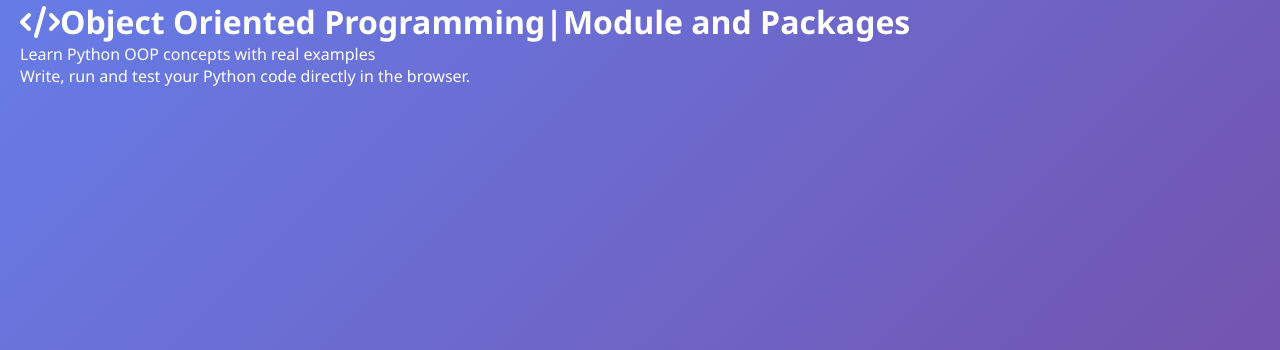
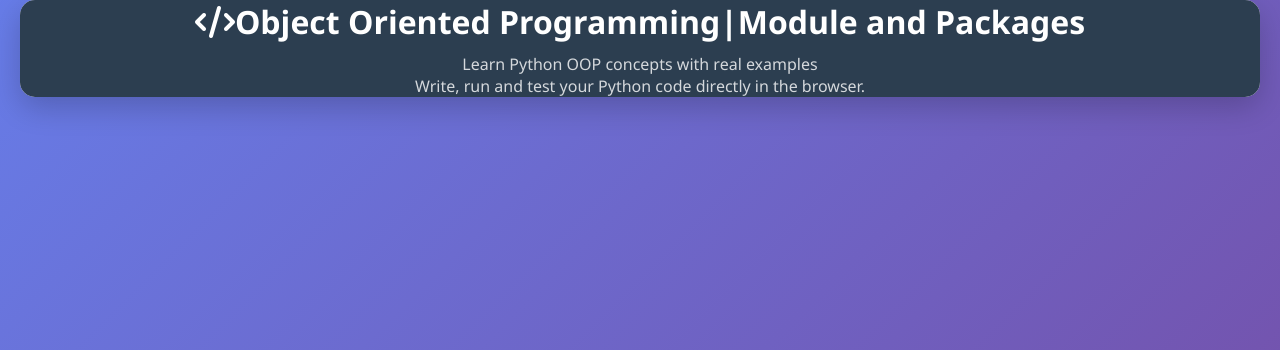
Before and after one commit to rezasdsju/satbeta, a Django app: page /python-runner/ in a window 1280 px wide. Shown: the part 70-420 px from the top of the page. Run offline with Django 5.2, Linux system fonts and the light colour scheme; some libraries are stand-ins or nearby versions.

Commit message:
css for oop

```diff
--- a/home/templates/home/programming/python_runner_0.html
+++ b/home/templates/home/programming/python_runner_0.html
@@ -1,6 +1,6 @@
 {% extends "base.html" %}
 {% load static %}
-{% block title %}Module and Packeages {% endblock %}
+{% block title %}OOP|Module & Packeages|SAT {% endblock %}
 {% block extra_js %}
 <link rel="stylesheet" href="https://cdnjs.cloudflare.com/ajax/libs/font-awesome/6.4.0/css/all.min.css">
 <link rel="stylesheet" href="https://cdnjs.cloudflare.com/ajax/libs/codemirror/5.65.5/codemirror.min.css">
@@ -12,9 +12,40 @@
 
 <script src="https://cdn.jsdelivr.net/pyodide/v0.21.3/full/pyodide.js"></script>
 <style>
-/*
-পড়ে করবো
-*/
+.container{
+    max-width: 10000px;
+    margin: 0 auto;
+}
+.python-runner-container{
+    width: 100%;
+    background: rgba(255,255,255,0.95);
+    border-radius: 15px;
+    box-shadow: 0 10px 30px rgba(0,0,0,0.2);
+    overflow: hidden;
+    margin: 0px auto;
+}
+.python-runner-header{
+    background: #2c3e50;
+    color: white;
+    padding: 0px;
+    text-align: center;
+    display: flex;
+    justify-content: space-between;
+    align-items: center;
+    flex-wrap: wrap;
+
+}
+.header-content{
+    flex: 1;
+}
+.python-runner-header h1{
+    font-size: 2rem;
+    margin-bottom: 10px;
+}
+.python-runner-header .subtitle{
+    font-size: 1rem;
+    opacity: 0.8
+}
 </style>
 {% endblock %}
 {% block content %}
```
